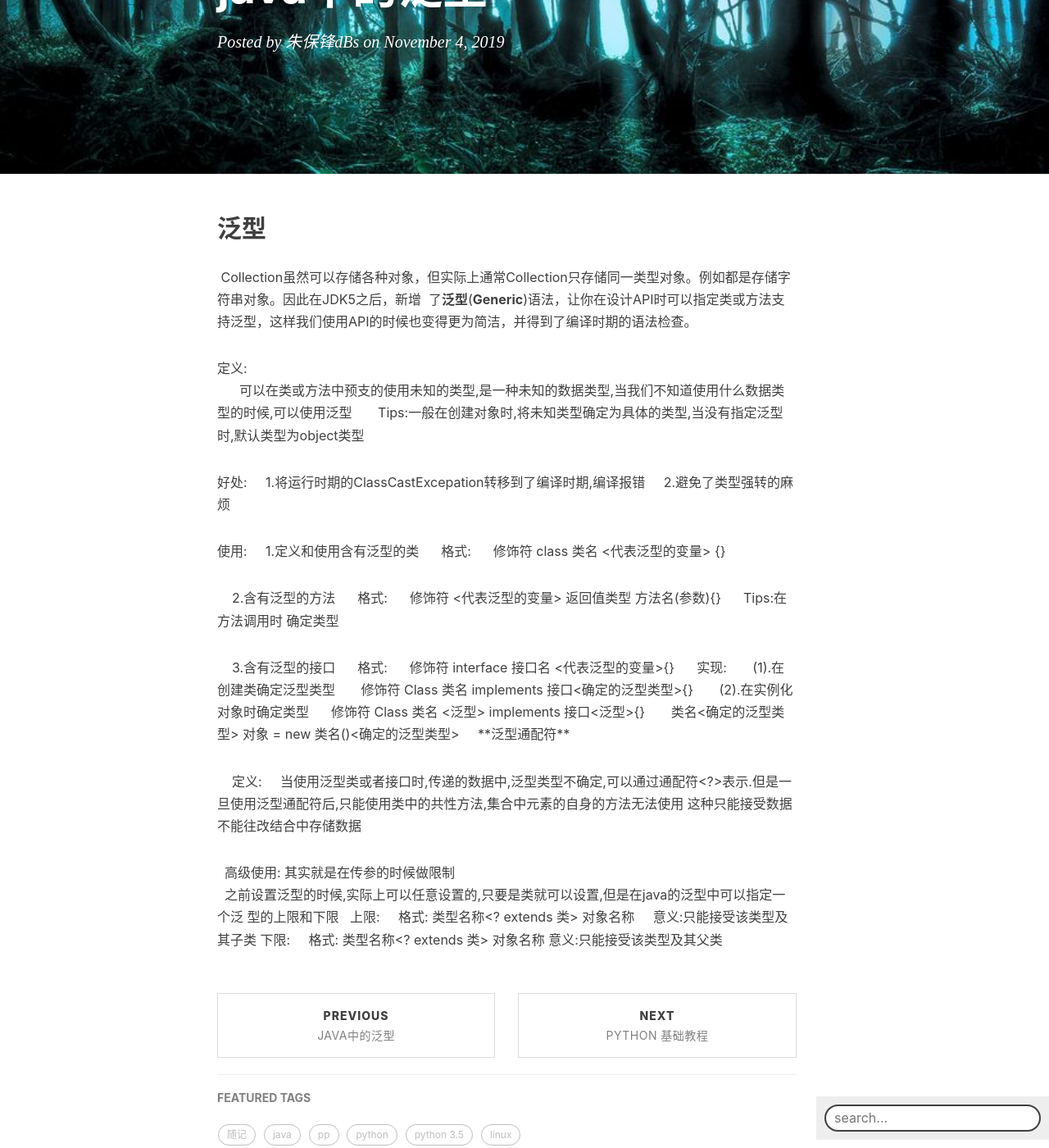
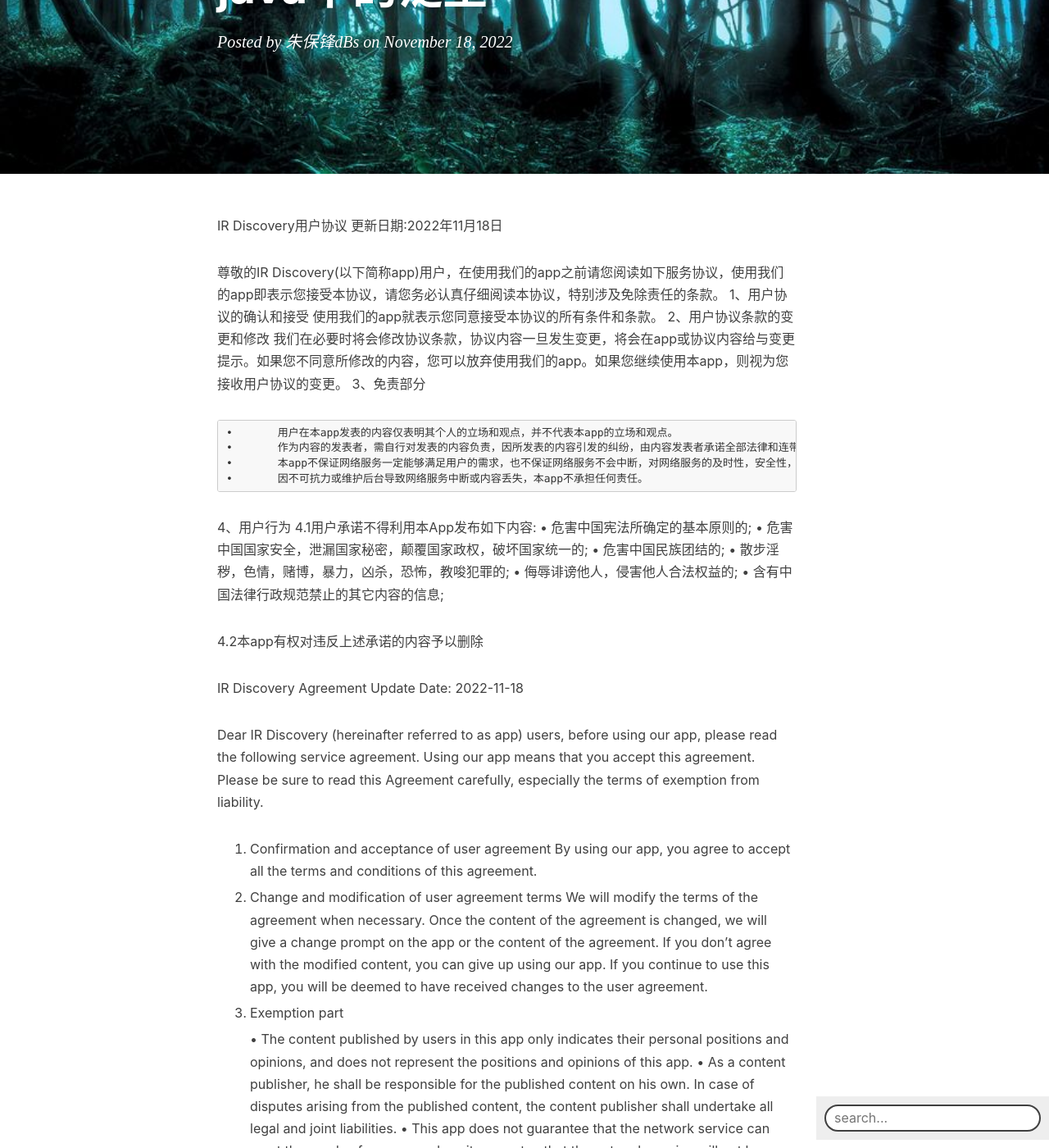
Before and after one commit to CoderZbf/CoderZbf.github.io, a Jekyll site: the page built from _posts/2022-11-18-用户协议.md, in a window 1280 px wide and 1400 px high, scrolled down 245 px. Shown: the whole window at 82% size. Built offline with Jekyll 4.4.1, drawn with Linux system fonts in a browser that asks for light colours; nearby versions of some CDN libraries; comment, search, counter and statistics services are not loaded; some of the changed text lies outside the part shown.

Commit message:
更新协议

```diff
--- a/_posts/2022-11-18-用户协议.md
+++ b/_posts/2022-11-18-用户协议.md
@@ -1,55 +1,65 @@
 ---
 layout: post
 title: java中的泛型
-date:  2019-11-04
+date:  2022-11-18
 tags:
-    - pp
+    - 协议
 
 ---
 
-## 泛型
+IR Discovery用户协议
+更新日期:2022年11月18日
 
- Collection虽然可以存储各种对象，但实际上通常Collection只存储同一类型对象。例如都是存储字符串对象。因此在JDK5之后，新增  了**泛型**(**Generic**)语法，让你在设计API时可以指定类或方法支持泛型，这样我们使用API的时候也变得更为简洁，并得到了编译时期的语法检查。
+尊敬的IR Discovery(以下简称app)用户，在使用我们的app之前请您阅读如下服务协议，使用我们的app即表示您接受本协议，请您务必认真仔细阅读本协议，特别涉及免除责任的条款。
+1、用户协议的确认和接受
+使用我们的app就表示您同意接受本协议的所有条件和条款。
+2、用户协议条款的变更和修改
+我们在必要时将会修改协议条款，协议内容一旦发生变更，将会在app或协议内容给与变更提示。如果您不同意所修改的内容，您可以放弃使用我们的app。如果您继续使用本app，则视为您接收用户协议的变更。
+3、免责部分
 
-定义:
-      可以在类或方法中预支的使用未知的类型,是一种未知的数据类型,当我们不知道使用什么数据类型的时候,可以使用泛型
-      Tips:一般在创建对象时,将未知类型确定为具体的类型,当没有指定泛型时,默认类型为object类型
+	•	用户在本app发表的内容仅表明其个人的立场和观点，并不代表本app的立场和观点。
+	•	作为内容的发表者，需自行对发表的内容负责，因所发表的内容引发的纠纷，由内容发表者承诺全部法律和连带责任。
+	•	本app不保证网络服务一定能够满足用户的需求，也不保证网络服务不会中断，对网络服务的及时性，安全性，准确性都不做任何保证。
+	•	因不可抗力或维护后台导致网络服务中断或内容丢失，本app不承担任何责任。
 
-好处:
-    1.将运行时期的ClassCastExcepation转移到了编译时期,编译报错
-    2.避免了类型强转的麻烦
+4、用户行为
+4.1用户承诺不得利用本App发布如下内容:
+	•	危害中国宪法所确定的基本原则的;
+	•	危害中国国家安全，泄漏国家秘密，颠覆国家政权，破坏国家统一的;
+	•	危害中国民族团结的;
+	•	散步淫秽，色情，赌博，暴力，凶杀，恐怖，教唆犯罪的;
+	•	侮辱诽谤他人，侵害他人合法权益的;
+	•	含有中国法律行政规范禁止的其它内容的信息;
 
-使用:
-    1.定义和使用含有泛型的类
-     格式:
-     修饰符 class 类名 <代表泛型的变量> {}
+4.2本app有权对违反上述承诺的内容予以删除
 
-    2.含有泛型的方法
-     格式:
-     修饰符 <代表泛型的变量> 返回值类型 方法名(参数){}
-     Tips:在方法调用时 确定类型
 
-    3.含有泛型的接口
-     格式:
-     修饰符 interface 接口名 <代表泛型的变量>{}
-     实现:
-      (1).在创建类确定泛型类型
-      修饰符 Class 类名 implements 接口<确定的泛型类型>{}
-      (2).在实例化对象时确定类型
-     修饰符 Class 类名 <泛型> implements 接口<泛型>{}
-      类名<确定的泛型类型> 对象 = new 类名()<确定的泛型类型>
 
- **泛型通配符**
+IR Discovery Agreement
+Update Date: 2022-11-18
 
-    定义:
-    当使用泛型类或者接口时,传递的数据中,泛型类型不确定,可以通过通配符<?>表示.但是一旦使用泛型通配符后,只能使用类中的共性方法,集合中元素的自身的方法无法使用
-这种只能接受数据 不能往改结合中存储数据
+Dear IR Discovery (hereinafter referred to as app) users, before using our app, please read the following service agreement. Using our app means that you accept this agreement. Please be sure to read this Agreement carefully, especially the terms of exemption from liability.
 
-   高级使用: 其实就是在传参的时候做限制
-     之前设置泛型的时候,实际上可以任意设置的,只要是类就可以设置,但是在java的泛型中可以指定一个泛   型的上限和下限
-     上限:
-      格式: 类型名称<? extends 类> 对象名称
-      意义:只能接受该类型及其子类
-    下限:
-      格式: 类型名称<? extends 类> 对象名称
-      意义:只能接受该类型及其父类
+1. Confirmation and acceptance of user agreement
+   By using our app, you agree to accept all the terms and conditions of this agreement.
+
+2. Change and modification of user agreement terms
+   We will modify the terms of the agreement when necessary. Once the content of the agreement is changed, we will give a change prompt on the app or the content of the agreement. If you don't agree with the modified content, you can give up using our app. If you continue to use this app, you will be deemed to have received changes to the user agreement.
+
+3. Exemption part
+
+   •	The content published by users in this app only indicates their personal positions and opinions, and does not represent the positions and opinions of this app.
+   •	As a content publisher, he shall be responsible for the published content on his own. In case of disputes arising from the published content, the content publisher shall undertake all legal and joint liabilities.
+   •	This app does not guarantee that the network service can meet the needs of users, nor does it guarantee that the network service will not be interrupted, nor does it guarantee the timeliness, security and accuracy of the network service.
+   •	This app does not take any responsibility for network service interruption or content loss due to force majeure.
+
+4、User behavior
+4.1Users promise not to use this app to publish the following content:
+	•	Endangering the basic principles established in the constitution of China;
+	•	Factors that undermine the unity of the Chinese nation;
+	•	Endangering China's national security, divulging state secrets, subverting state power and undermining national unity;
+	•	Those who preach obscenity, pornography, gambling, violence, murder, terror and abet crime;
+	•	Insulting and slandering others and infringing upon their legitimate rights and interests;
+	•	Information containing other contents prohibited by Chinese laws and administrative norms;
+
+4.2This app has the right to delete the content that violates the above commitment.
```
Also changed, not shown: _posts/2022-11-18-pp.md (+3 -1 lines).
